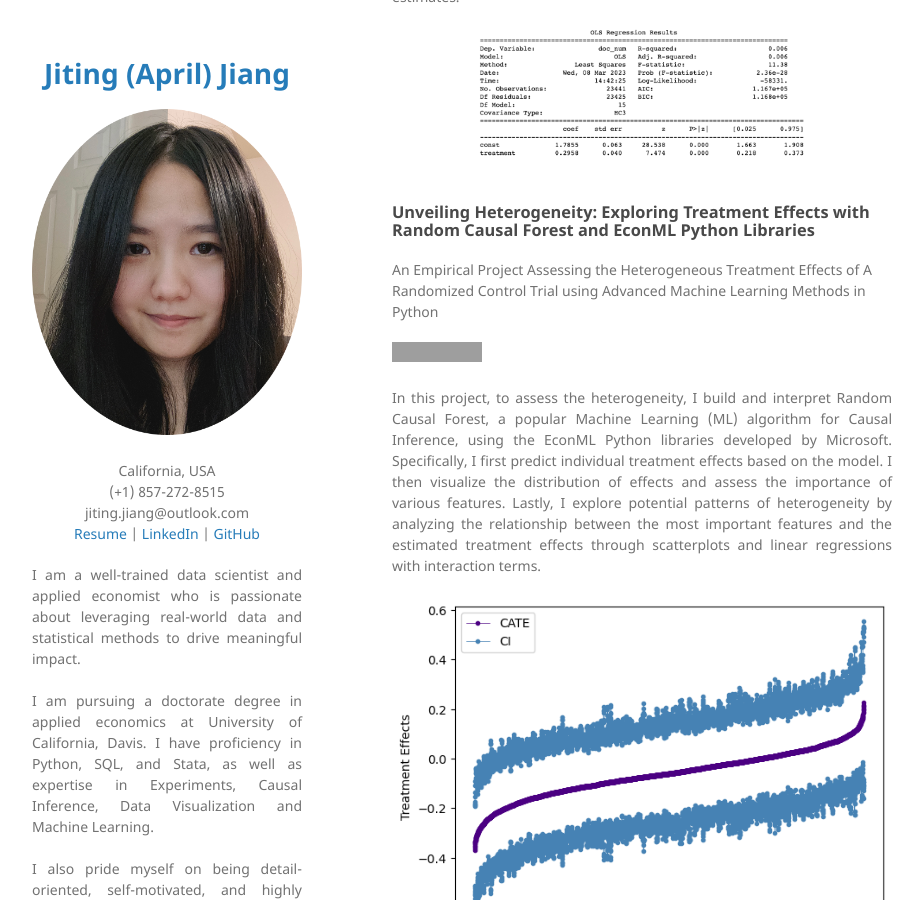
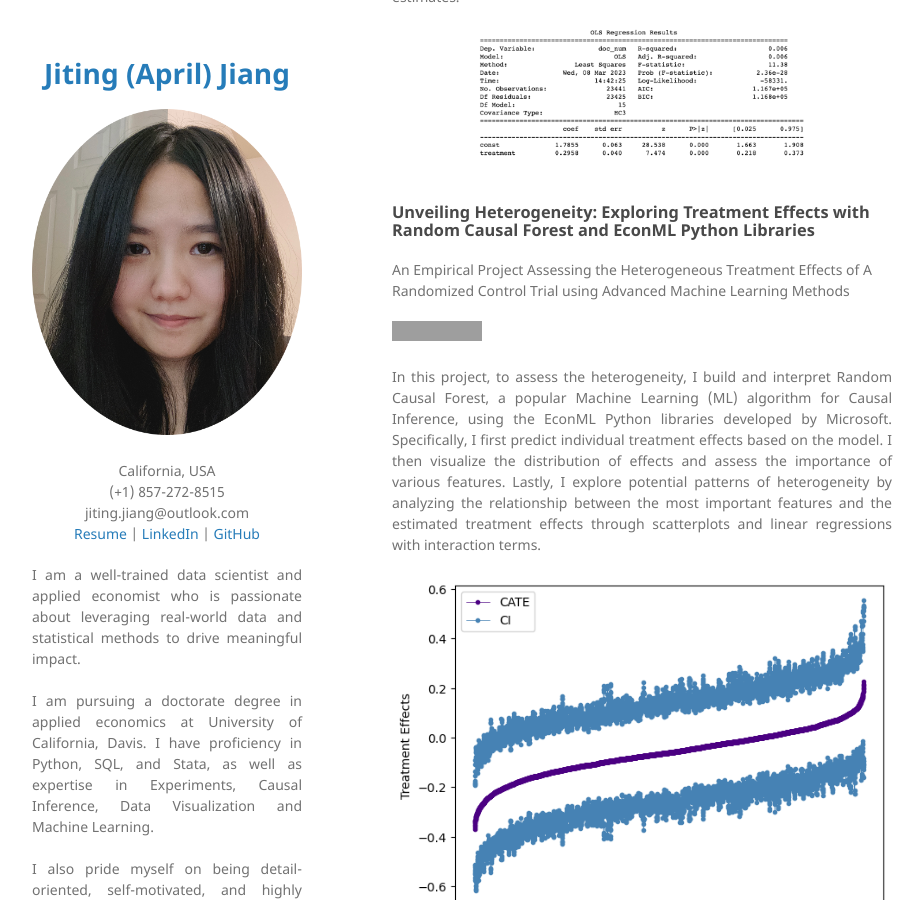
Before and after one commit to JtJiangA/minimal-portfolio, a Jekyll site: the page built from index.md, in a window 1280 px wide and 900 px high, scrolled down 1209 px. Shown: the whole window, without its empty margins (178-1102 px from the left). Built offline with Jekyll 4.4.1, drawn with Linux system fonts in a browser that asks for light colours; our own code applies the rules of GitHub Pages for plain Markdown files; grey boxes are pictures that could not be loaded.

Commit message:
Update index.md

```diff
--- a/index.md
+++ b/index.md
@@ -32,9 +32,9 @@ In this project, I estimate the causal effects of expanding access to Medicaid o
 <br>
 
 ### Unveiling Heterogeneity: Exploring Treatment Effects with Random Causal Forest and EconML Python Libraries
-An Empirical Project Assessing the Heterogeneous Treatment Effects of A Randomized Control Trial using Advanced Machine Learning Methods in Python
+An Empirical Project Assessing the Heterogeneous Treatment Effects of A Randomized Control Trial using Advanced Machine Learning Methods
 
-[![View on GitHub](https://img.shields.io/badge/GitHub-View_on_GitHub-blue?logo=GitHub)](https://github.com/jitingjiang/estimate-hte-rcf/blob/main/READII_Random%20Causal%20Forest_HTE_151617_fyear.ipynb)
+[![View on GitHub](https://img.shields.io/badge/GitHub-View_on_GitHub-blue?logo=GitHub)](https://github.com/jitingjiang/estimate-hte-rcf/blob/main/READII_Random%20Causal%20Forest_HTE_151617_syear.ipynb)
 
 <div style="text-align: justify">
 In this project, to assess the heterogeneity, I build and interpret Random Causal Forest, a popular Machine Learning (ML) algorithm for Causal Inference, using the EconML Python libraries developed by Microsoft. Specifically, I first predict individual treatment effects based on the model. I then visualize the distribution of effects and assess the importance of various features. Lastly, I explore potential patterns of heterogeneity by analyzing the relationship between the most important features and the estimated treatment effects through scatterplots and linear regressions with interaction terms.
```
